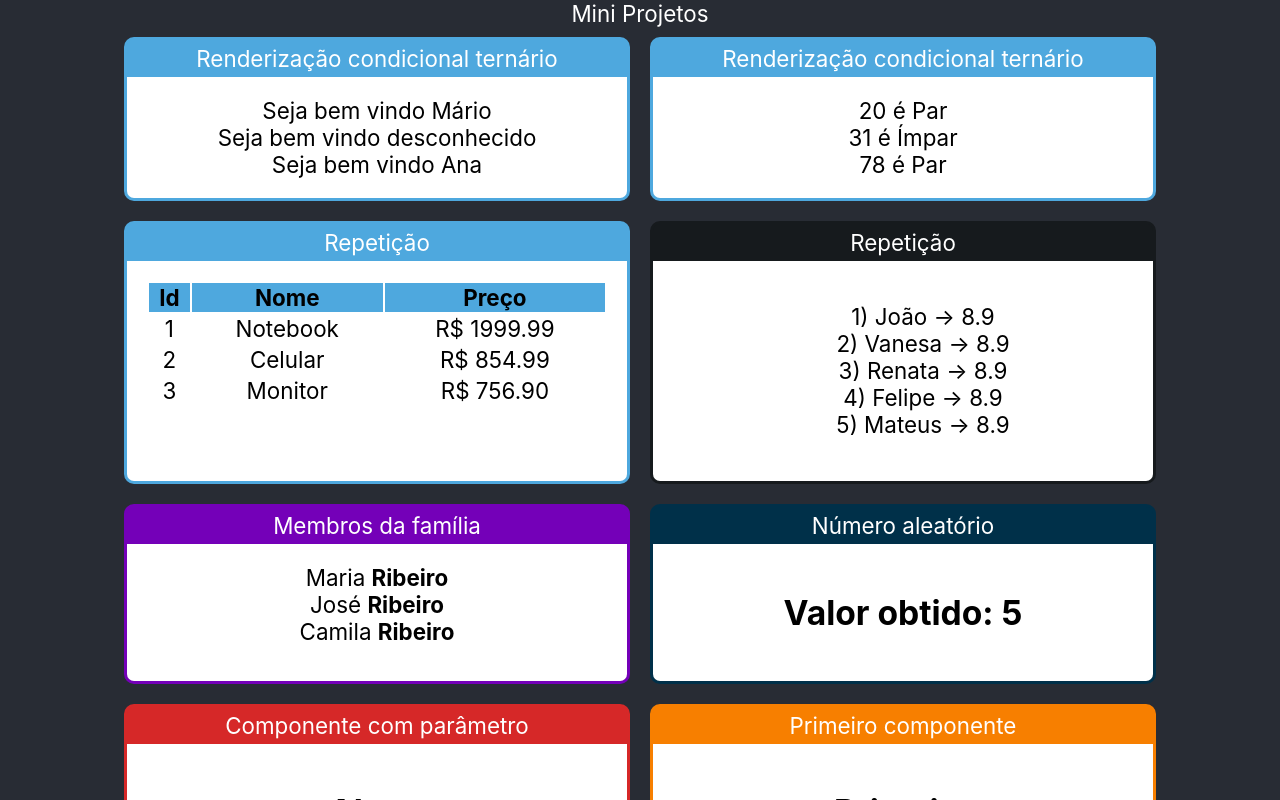
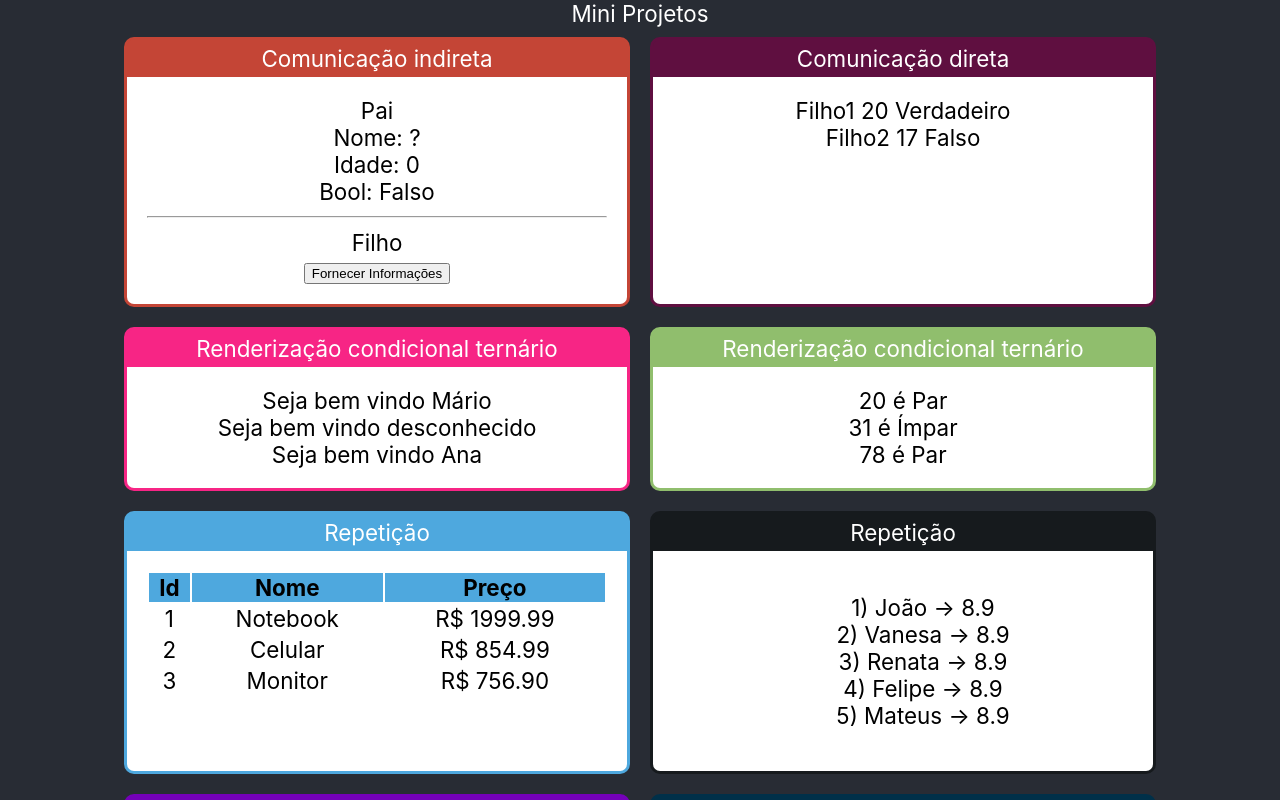
Before and after one commit to izaRibeiro/MiniProjectsReact, a React (Create React App) app: page / in a window 1280 px wide. Shown: the top 800 px of the page. Built offline with nearby package versions, Linux system fonts and the light colour scheme.

Commit message:
Comunicação entre componentes

```diff
--- a/src/App.jsx
+++ b/src/App.jsx
@@ -11,6 +11,8 @@ import ListaAlunos from "./components/repeticao/ListaAlunos";
 import ListaProdutos from "./components/repeticao/ListaProdutos";
 import ParOuImpar from "./components/condicional/ParOuImpar";
 import UsuarioInfo from "./components/condicional/UsuarioInfo";
+import DiretaPai from "./components/comunicacao/DiretaPai";
+import IndiretaPai from "./components/comunicacao/IndiretaPai";
 
 function App() {
   return (
@@ -18,12 +20,18 @@ function App() {
       <div className="App-content">
         Mini Projetos
         <div className="cards">
-          <Card titulo="Renderização condicional ternário" color="#4ea8de">
+          <Card titulo="Comunicação indireta" color="#c44536">
+            <IndiretaPai></IndiretaPai>
+          </Card>
+          <Card titulo="Comunicação direta" color="#5f0f40">
+            <DiretaPai usuario={{ nome: 'Mário'}}></DiretaPai>
+          </Card>
+          <Card titulo="Renderização condicional ternário" color="#f72585">
             <UsuarioInfo usuario={{ nome: 'Mário'}}></UsuarioInfo>
             <UsuarioInfo usuario={{ nome: ''}}></UsuarioInfo>
             <UsuarioInfo usuario={{ nome: 'Ana'}}></UsuarioInfo>
           </Card>
-          <Card titulo="Renderização condicional ternário" color="#4ea8de">
+          <Card titulo="Renderização condicional ternário" color="#90be6d">
             <ParOuImpar numero={20}></ParOuImpar>
             <ParOuImpar numero={31}></ParOuImpar>
             <ParOuImpar numero={78}></ParOuImpar>
--- /dev/null
+++ b/src/components/comunicacao/DiretaFilho.jsx
@@ -0,0 +1,11 @@
+import React from 'react';
+
+export default (props) => {
+    return (
+        <div>
+            <span>{ props.texto } </span>
+            <span>{ props.numero } </span>
+            <span>{ props.bool ? 'Verdadeiro' : 'Falso' } </span>
+        </div>
+    );
+}
--- /dev/null
+++ b/src/components/comunicacao/DiretaPai.jsx
@@ -0,0 +1,11 @@
+import React from 'react';
+import DiretaFilho from './DiretaFilho';
+
+export default (props) => {
+    return (
+        <div>
+            <DiretaFilho texto="Filho1" numero={20} bool={true} />
+            <DiretaFilho texto="Filho2" numero={17} bool={false} />
+        </div>
+    );
+}
--- /dev/null
+++ b/src/components/comunicacao/IndiretaFilho.jsx
@@ -0,0 +1,10 @@
+import React from 'react';
+
+export default (props) => {
+    return (
+        <div>
+            <div>Filho</div>
+            <button onClick={ () => {props.onClick('João', 57, true);} } >Fornecer Informações</button>
+        </div>
+    );
+}
--- /dev/null
+++ b/src/components/comunicacao/IndiretaPai.jsx
@@ -0,0 +1,26 @@
+import React from 'react';
+import IndiretaFilho from './IndiretaFilho';
+
+export default (props) => {
+    let nome = "?";
+    let idade = 0;
+    let bool = false;
+
+    function fornecerInformacoes(nome, idade, bool) {
+        nome = nome;
+        idade = idade;
+        bool = bool;
+
+        console.log(nome, idade, bool)
+    }
+    return (
+        <div>
+            <div>Pai</div>
+            <div>Nome: { nome }</div>
+            <div>Idade: { idade }</div>
+            <div>Bool: { bool ? 'Verdadeiro' : 'Falso' }</div>
+            <hr></hr>
+            <IndiretaFilho onClick={fornecerInformacoes} />
+        </div>
+    );
+}
```
